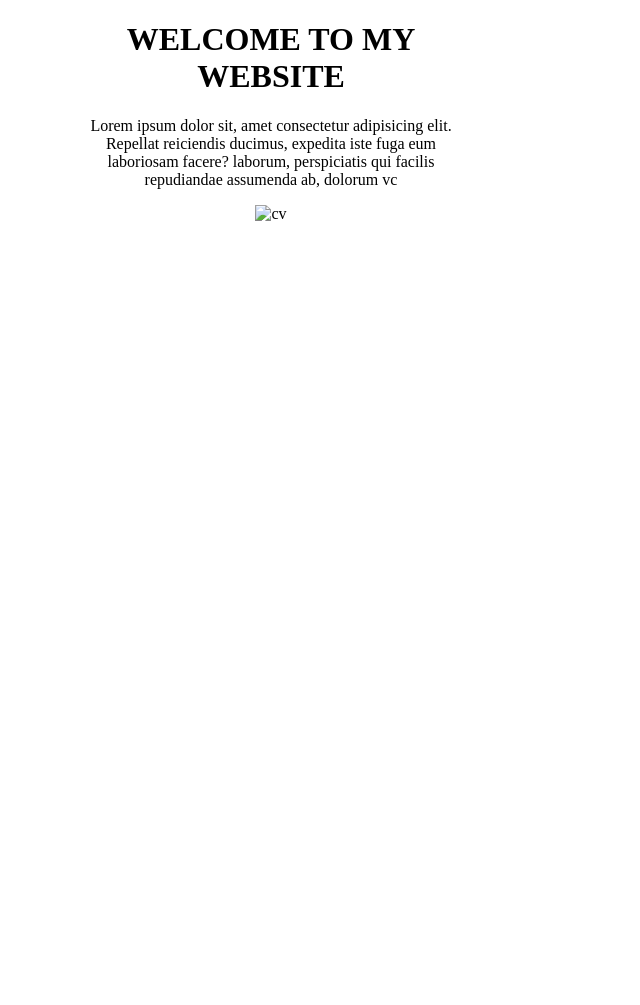
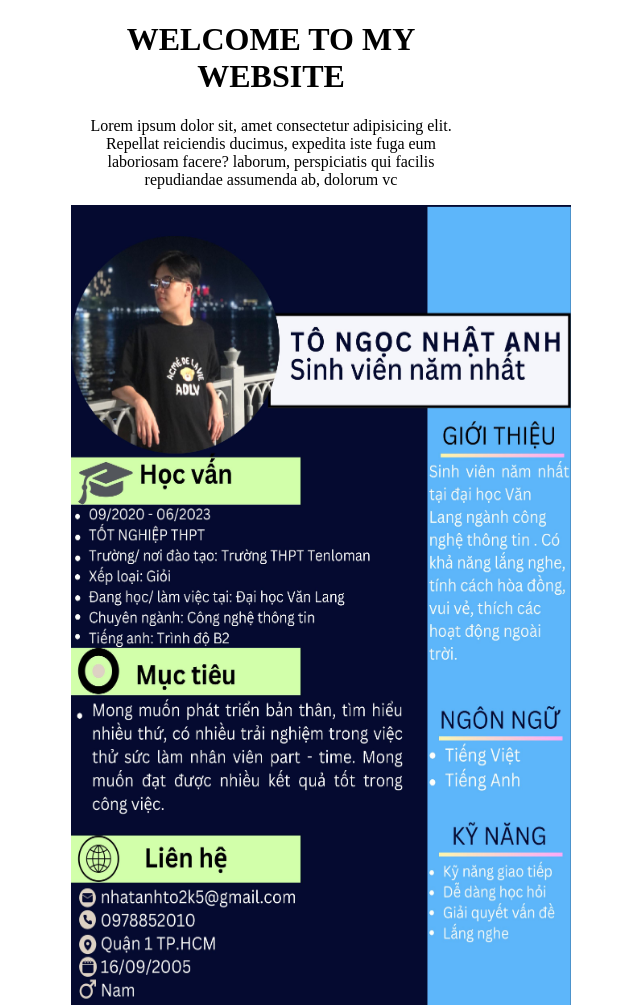
Before and after one commit to NhatAnh1609/netlify-app, a plain HTML site: page index.html in a window 1280 px wide. Shown: the whole page, without its empty margins (369-1009 px from the left). Before the commit the page ends 800 px from the top, so only its background shows below. Drawn offline with Linux system fonts and the light colour scheme.

Commit message:
Update index.html

```diff
--- a/index.html
+++ b/index.html
@@ -13,7 +13,7 @@
             Repellat reiciendis ducimus, expedita iste fuga eum laboriosam facere?
             laborum, perspiciatis qui facilis repudiandae assumenda ab, dolorum vc
         </p>
-        <img src="CV_ToNgocNhatAnh.pdf.jpg" alt="cv" style="width: 500px; height: 800px;">
+        <img src="CV_ToNgocNhatAnh.jpg" alt="cv" style="width: 500px; height: 800px;">
     </div>
 
 </body>
```
